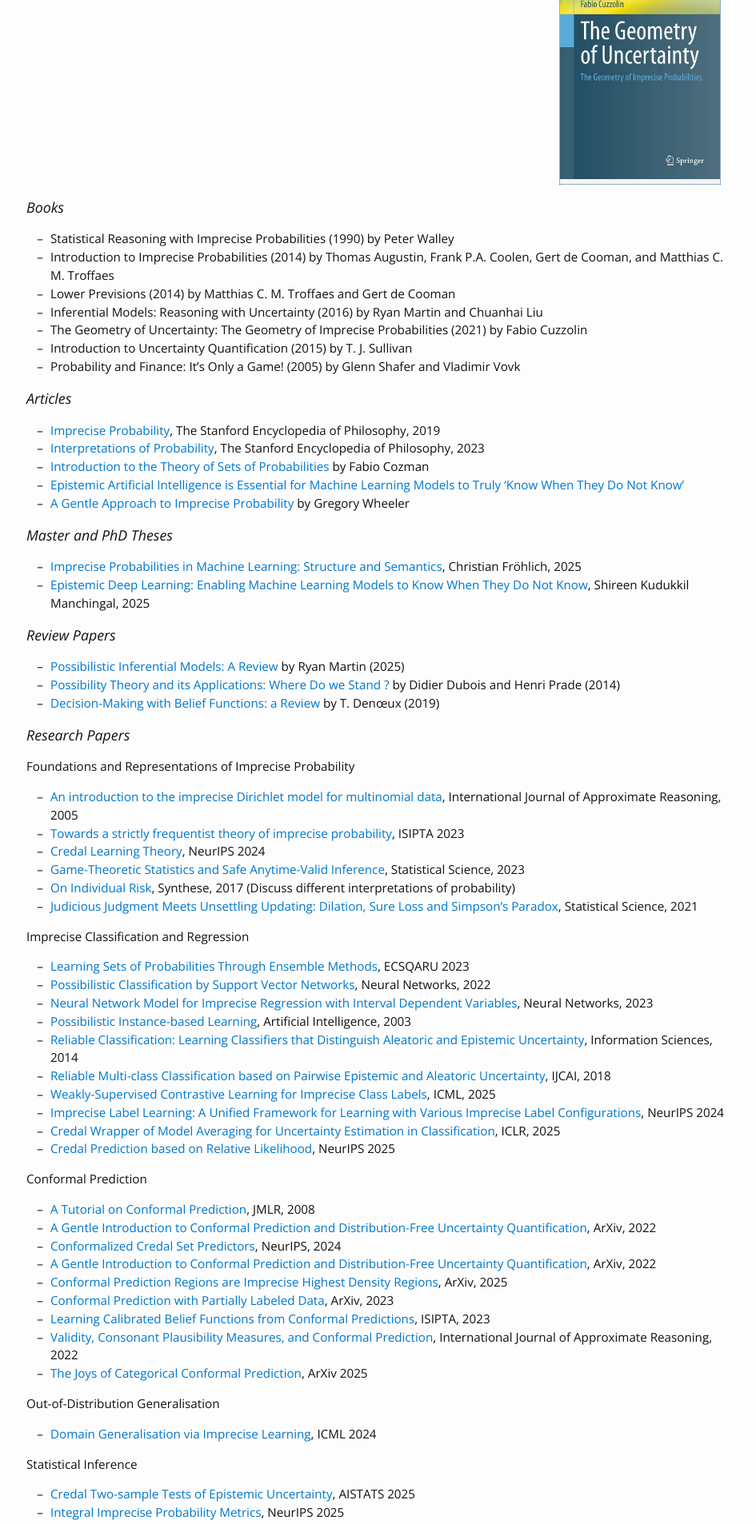
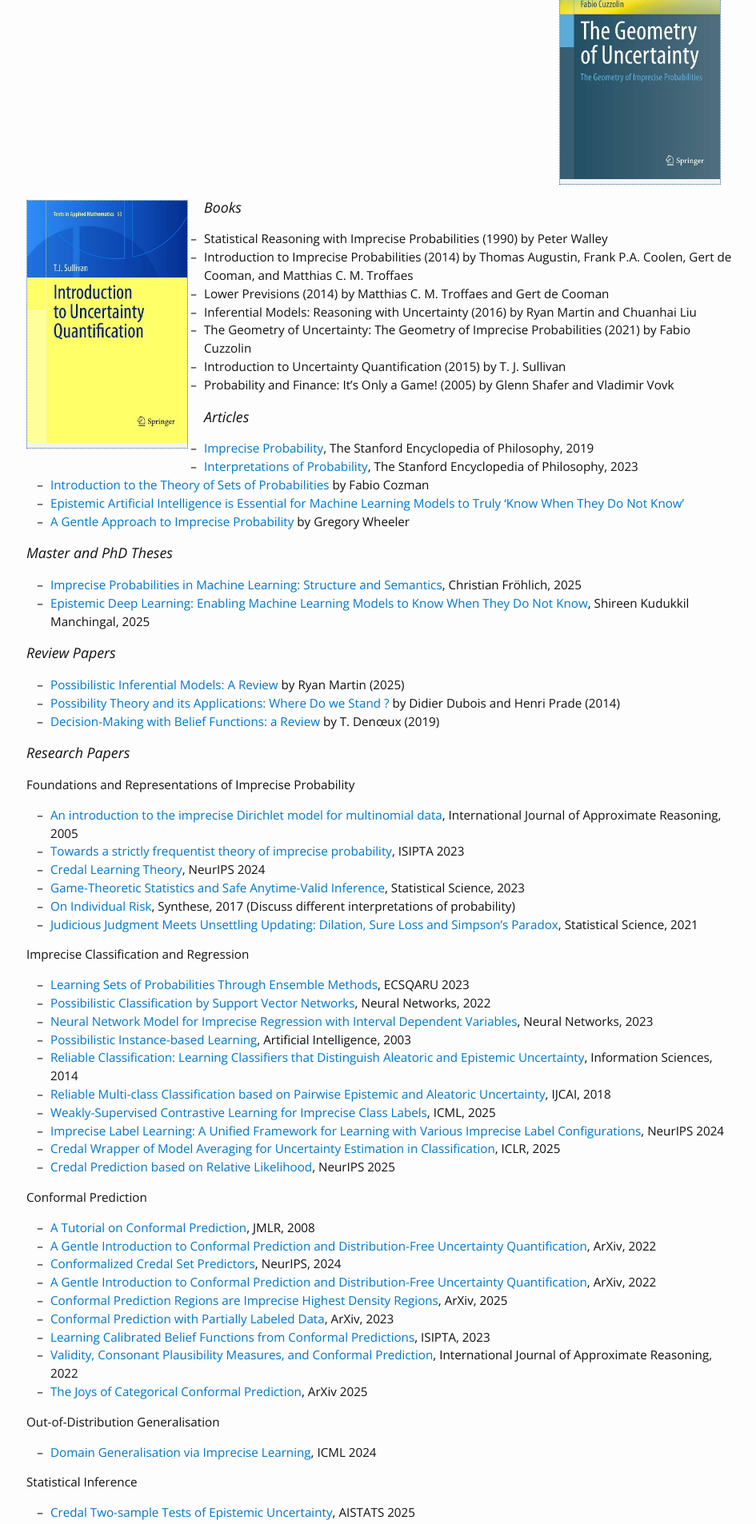
Before and after one commit to muandet-lab/ipml-course, a Jekyll site: the page built from references.md, in a window 1280 px wide. Shown: the part 687-2593 px from the top of the page at 80% size, without its empty margins (162-1107 px from the left). Built offline with Jekyll 4.4.1, drawn with Linux system fonts in a browser that asks for light colours; nearby versions of some CDN libraries.

Commit message:
Add image reference for IUQ-Sullivan
Added a new image reference for IUQ-Sullivan.

```diff
--- a/references.md
+++ b/references.md
@@ -11,6 +11,7 @@ We provide a non-exhaustive list of materials relevant to the course here. If yo
 {% include image.html url="/_images/LP-Troffaes.jpg" width="200" align="left" %}
 {% include image.html url="/_images/IM-Martin.jpg" width="200" align="left" %}
 {% include image.html url="/_images/GoU-Cuzzolin.jpg" width="200" align="left" %}
+{% include image.html url="/_images/IUQ-Sullivan.jpg" width="200" align="left" %}
 
 ### Books
 
```
